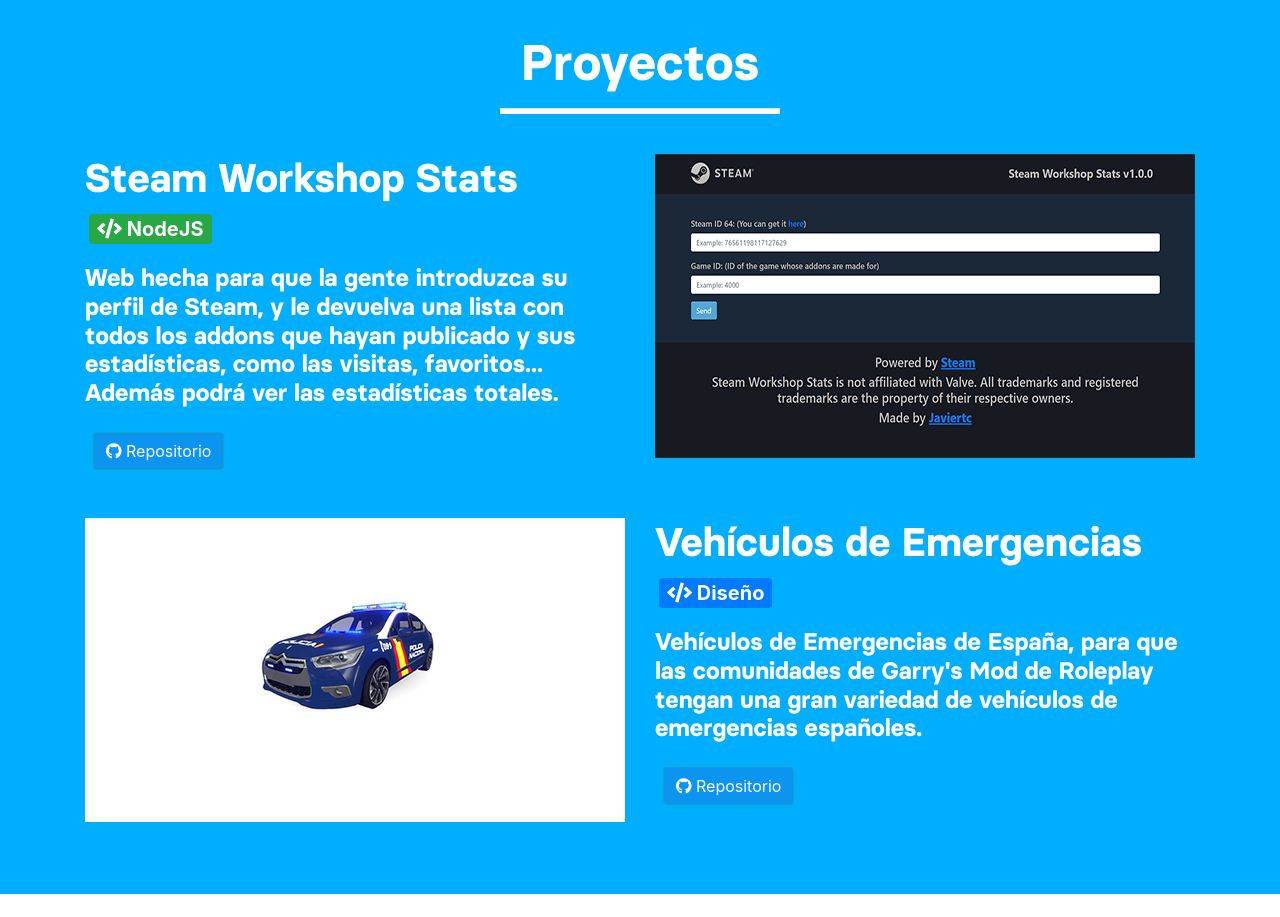
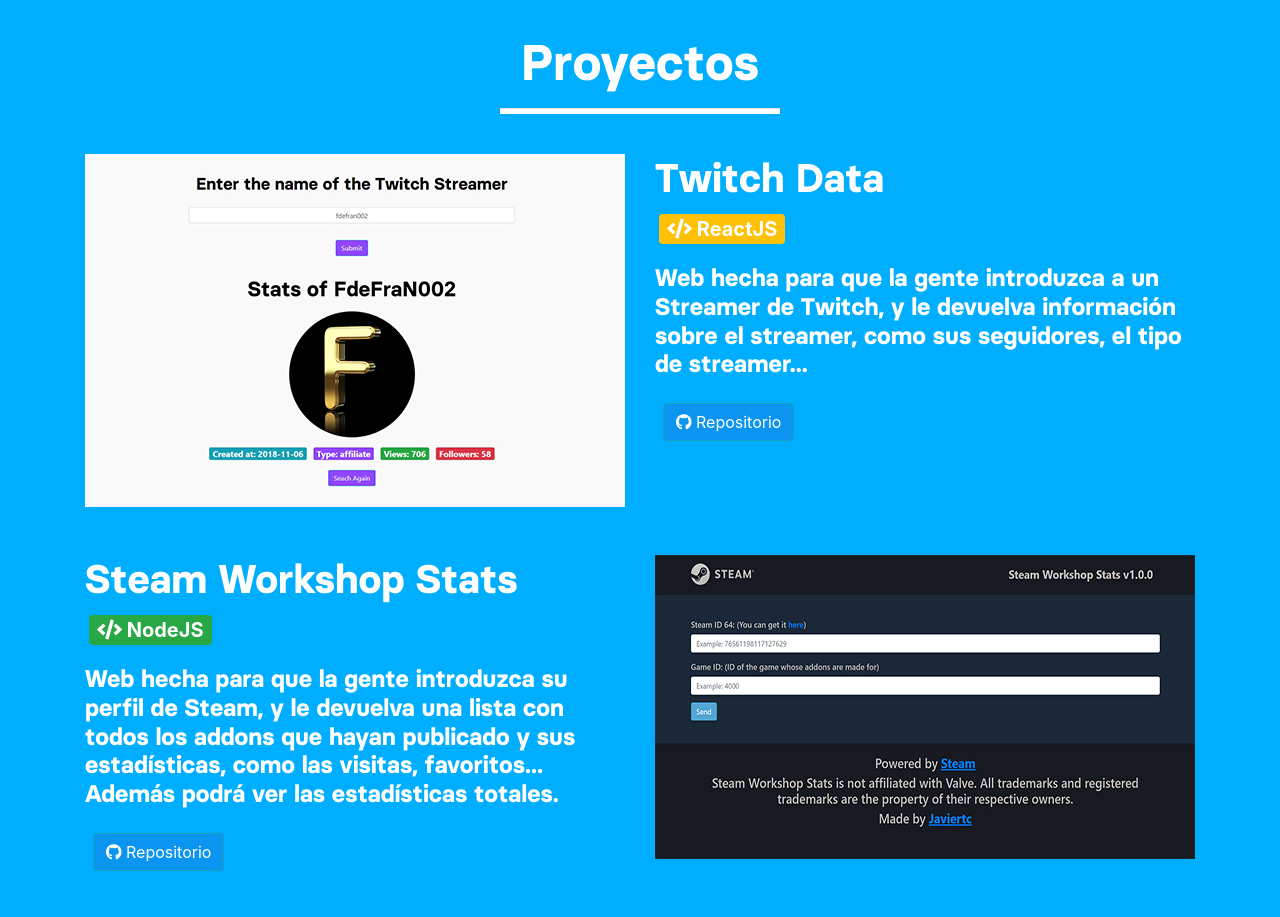
Before and after one commit to thejaviertc/portfolio-javiertc, a React (Create React App) app: page / in a window 1280 px wide. Shown: the part 2160-3077 px from the top of the page. Before the commit the page ends 3054 px from the top, so only its background shows below. Built offline with nearby package versions, Linux system fonts and the light colour scheme.

Commit message:
Added new Project

```diff
--- a/src/components/Project.js
+++ b/src/components/Project.js
@@ -2,6 +2,7 @@
 import React, { Component } from "react";
 
 // Images
+import twitchImg from "../img/projects/twitch_data.jpg";
 import steamStatsImg from "../img/projects/steamstats.jpg";
 import emergenciasImg from "../img/projects/emergencies.jpg";
 
@@ -16,6 +17,7 @@
             <section id="projects" className="bg-primary py-5">
                 <div className="container">
                     <h2 className="text-center">Proyectos<Hr width="280px" /></h2>
+                    <ProjectItem position='0' title="Twitch Data" desc="Web hecha para que la gente introduzca a un Streamer de Twitch, y le devuelva información sobre el streamer, como sus seguidores, el tipo de streamer..." badge="ReactJS" type="warning" link="https://github.com/thejaviertc/twitch-data" image={twitchImg} />
                     <ProjectItem position='1' title="Steam Workshop Stats" desc="Web hecha para que la gente introduzca su perfil de Steam, y le devuelva una lista con todos los addons que hayan publicado y sus estadísticas, como las visitas, favoritos... Además podrá ver las estadísticas totales." badge="NodeJS" type="success" link="https://github.com/thejaviertc/steam-workshop-stats" image={steamStatsImg} />
                     <ProjectItem position='0' title="Vehículos de Emergencias" desc="Vehículos de Emergencias de España, para que las comunidades de Garry's Mod de Roleplay tengan una gran variedad de vehículos de emergencias españoles." badge="Diseño" type="primary" link="https://steamcommunity.com/id/javiertc/myworkshopfiles/?appid=4000" image={emergenciasImg} />
                 </div>
```
Also changed, not shown: src/img/projects/twitch_data.jpg (added).
